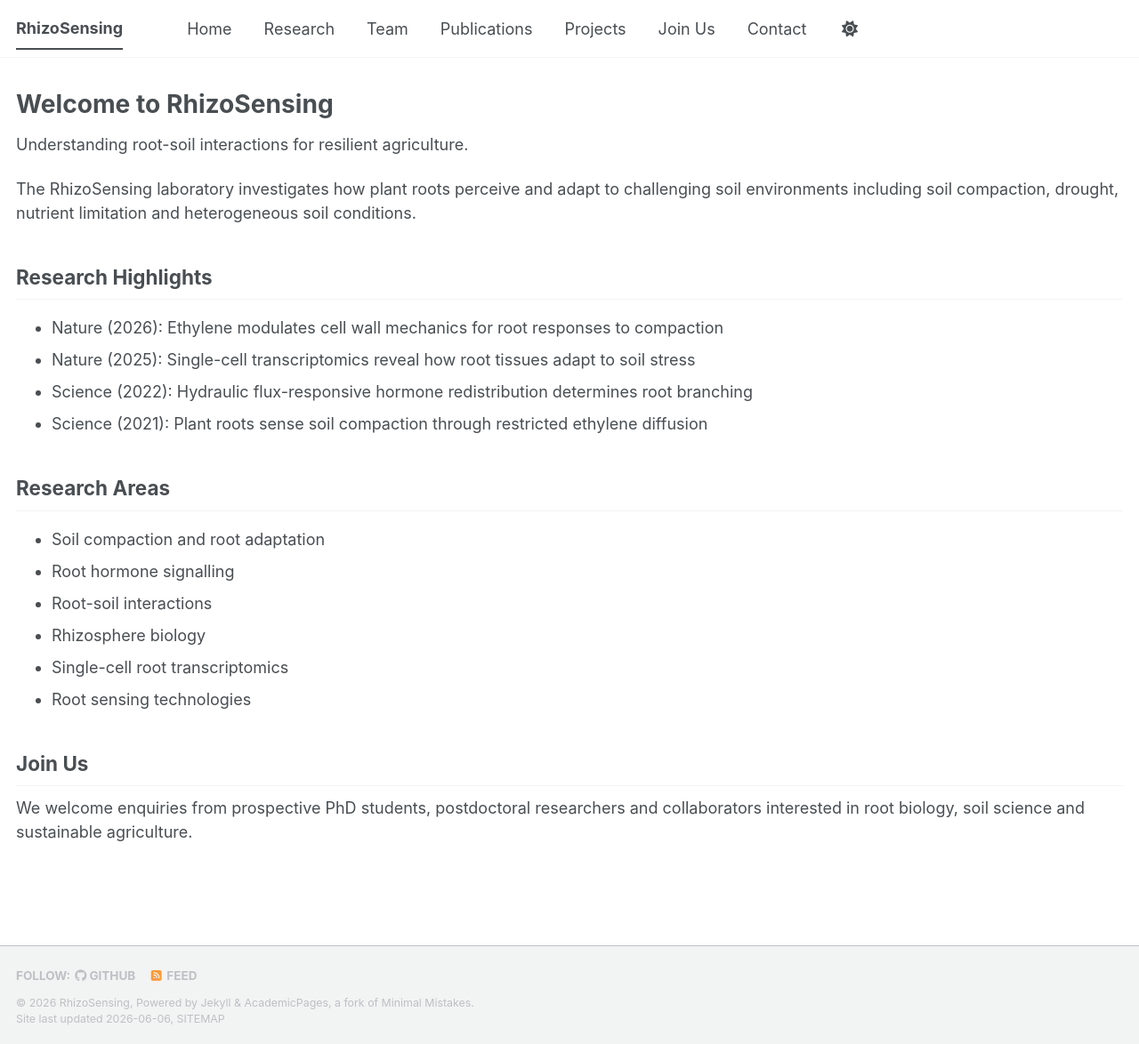
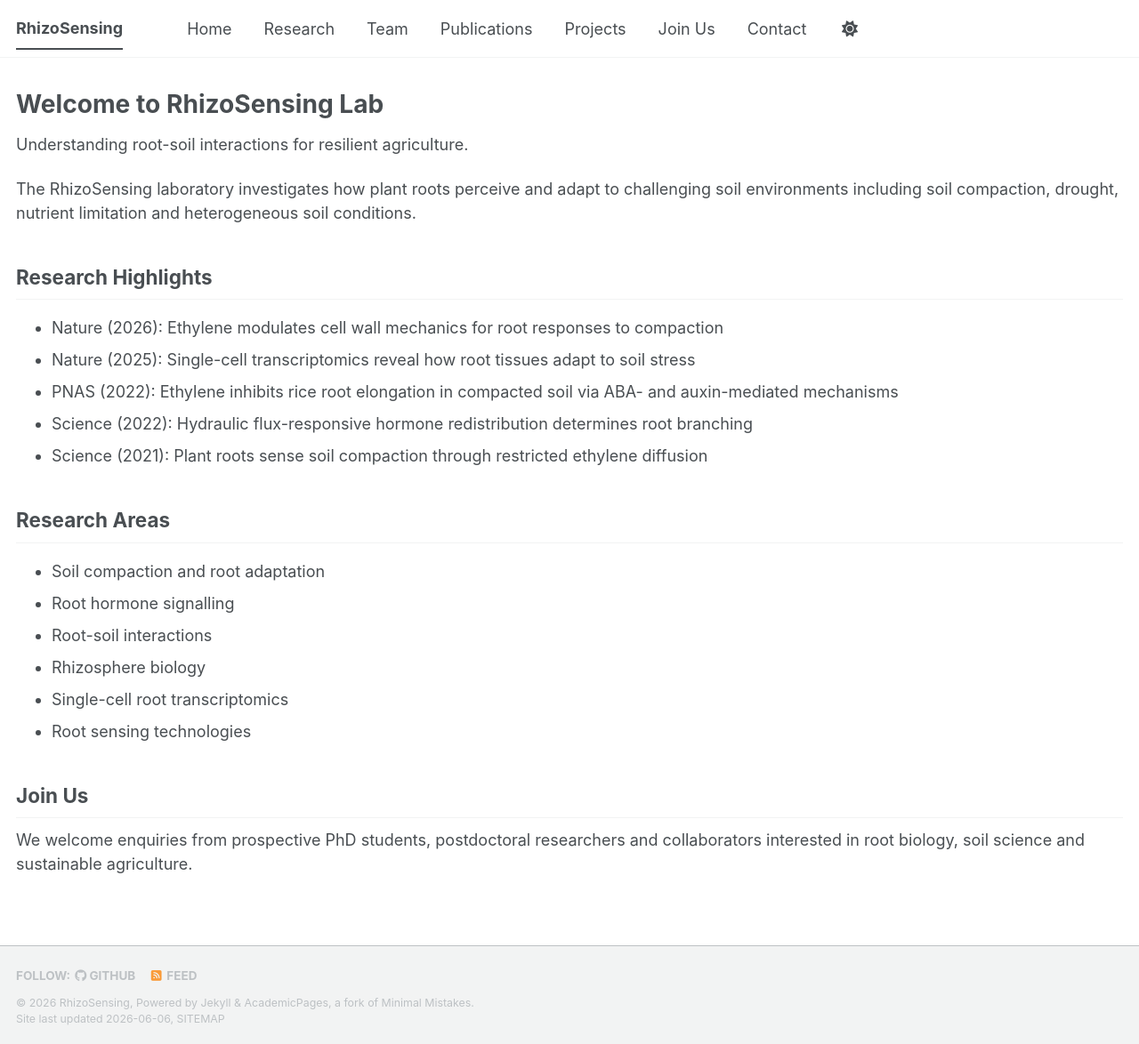
Before and after one commit to bipinkbiotech/rhizosensing.github.io, a Jekyll site: the page built from _pages/index.md, in a window 1280 px wide and 1174 px high. Shown: the whole window at 89% size. Built offline with Jekyll 4.4.1, drawn with Linux system fonts in a browser that asks for light colours; a script bundle is joined from its source files by our own code; library files that are not in the unit come from our copies.

Commit message:
Update index.md

```diff
--- a/_pages/index.md
+++ b/_pages/index.md
@@ -1,12 +1,12 @@
 ---
 
 layout: splash
-title: "RhizoSensing"
+title: "RhizoSensing Lab"
 permalink: /
 author_profile: false
 ---
 
-# Welcome to RhizoSensing
+# Welcome to RhizoSensing Lab
 
 Understanding root-soil interactions for resilient agriculture.
 
@@ -16,6 +16,7 @@ The RhizoSensing laboratory investigates how plant roots perceive and adapt to c
 
 * Nature (2026): Ethylene modulates cell wall mechanics for root responses to compaction
 * Nature (2025): Single-cell transcriptomics reveal how root tissues adapt to soil stress
+* PNAS (2022): Ethylene inhibits rice root elongation in compacted soil via ABA- and auxin-mediated mechanisms
 * Science (2022): Hydraulic flux-responsive hormone redistribution determines root branching
 * Science (2021): Plant roots sense soil compaction through restricted ethylene diffusion
 
```
